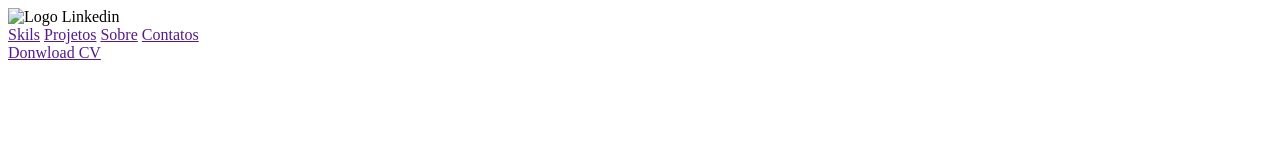
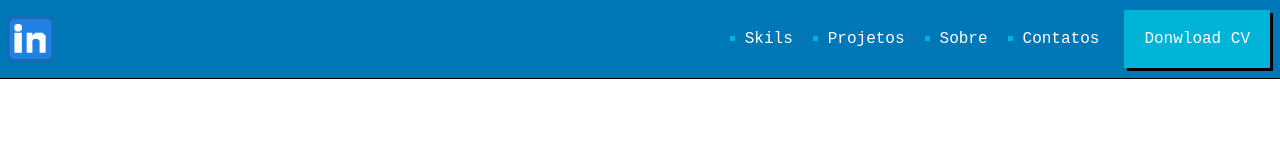
Before and after one commit to elviomarcos1/html-css-project, a plain HTML site: page index.html in a window 1280 px wide. Drawn offline with Linux system fonts and the light colour scheme; the site is published under a folder, as on GitHub Pages, so addresses that start at the root find nothing.

Commit message:
Organize files

```diff
--- a/index.html
+++ b/index.html
@@ -3,13 +3,13 @@
 <head>
     <meta charset="UTF-8">
     <meta name="viewport" content="width=device-width, initial-scale=1.0">
-    <link rel="stylesheet" href="/css/reset.css">
-    <link rel="stylesheet" href="/css/style.css">
+    <link rel="stylesheet" href="css/reset.css">
+    <link rel="stylesheet" href="css/style.css">
     <title>Elvio Marcos</title>
 </head>
 <body>
     <header class="menu">
-        <img class="logo" src="/assets/img/logoLikedin.png" alt="Logo Linkedin">
+        <img class="logo" src="assets/img/logoLikedin.png" alt="Logo Linkedin">
         <div class="nav-bar">
             <nav class="nav-bar-a">
                 <a href="">Skils</a>
```
